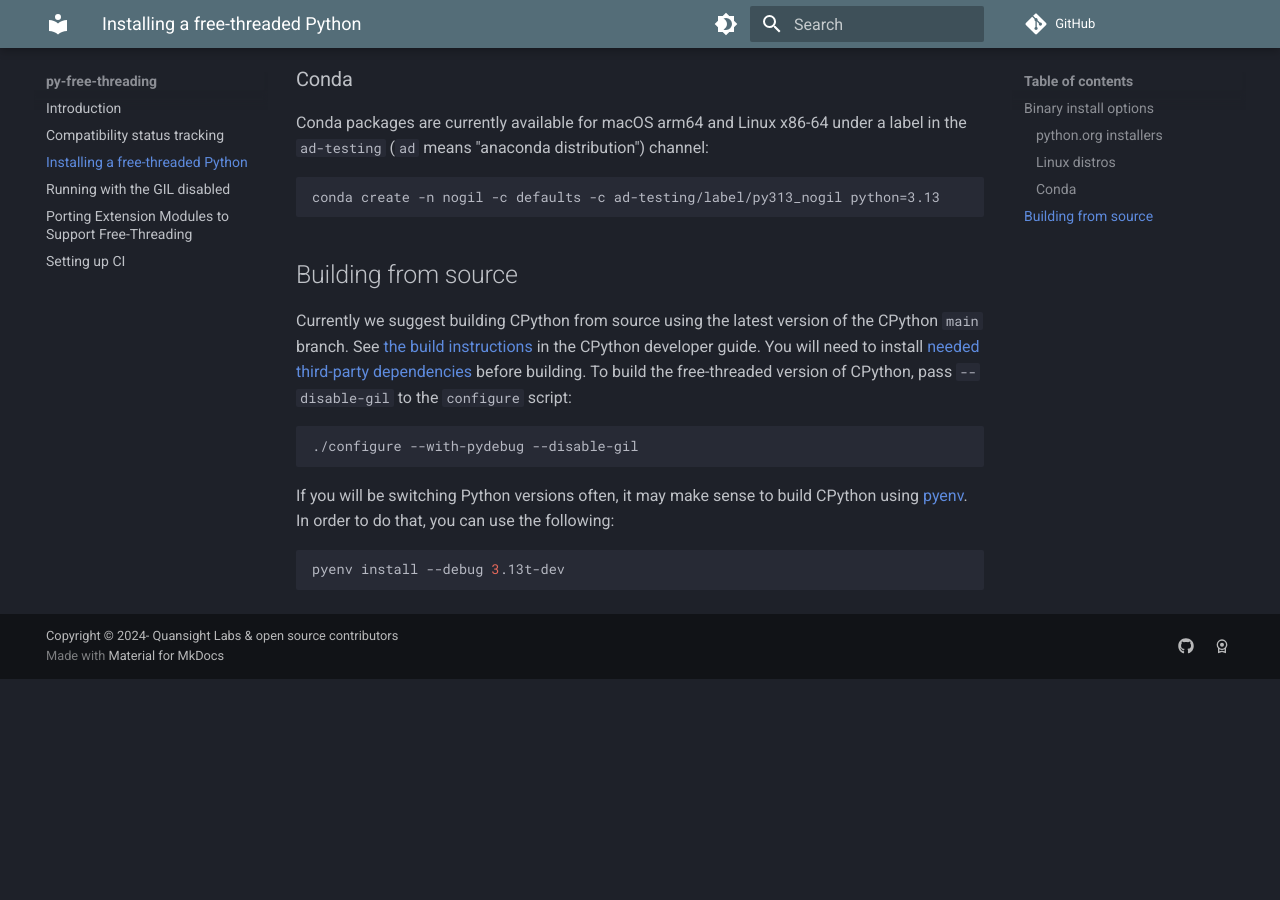
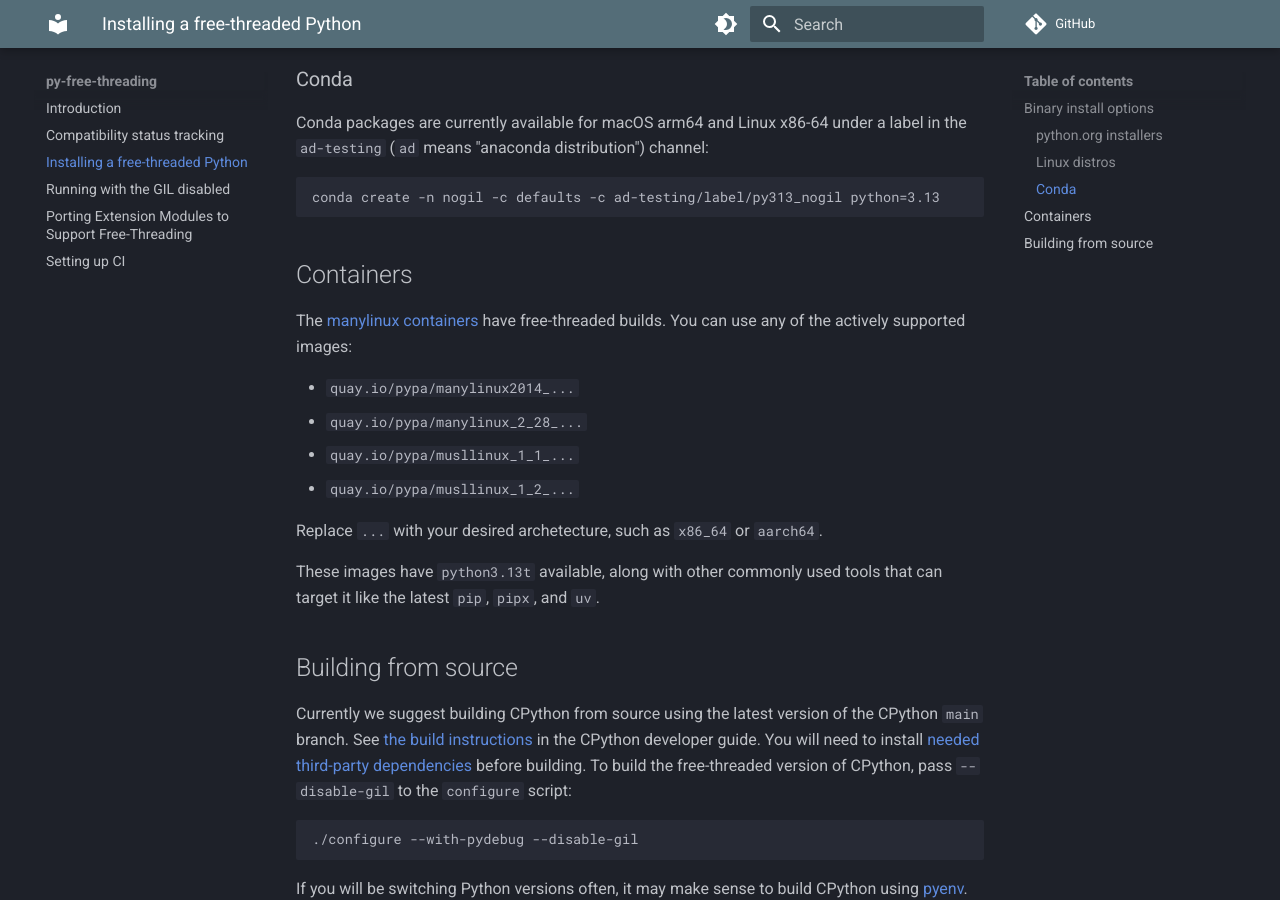
Before and after one commit to Quansight-Labs/free-threaded-compatibility, an MkDocs documentation site: the page built from docs/installing_cpython.md, in a window 1280 px wide and 900 px high, scrolled down 991 px. Built offline with MkDocs 1.6.1 and Material for MkDocs 9.7.7, drawn with Linux system fonts in a browser that asks for light colours; comment, search, counter and statistics services are not loaded; before the commit the page ends 1670 px from its top, so only the background shows below that.

Commit message:
docs: mention containers with python3.13t

````diff
--- a/docs/installing_cpython.md
+++ b/docs/installing_cpython.md
@@ -78,6 +78,20 @@
 conda create -n nogil -c defaults -c ad-testing/label/py313_nogil python=3.13
 ```
 
+## Containers
+
+The [manylinux containers](https://github.com/pypa/manylinux) have free-threaded
+builds. You can use any of the actively supported images:
+
+* `quay.io/pypa/manylinux2014_...`
+* `quay.io/pypa/manylinux_2_28_...`
+* `quay.io/pypa/musllinux_1_1_...`
+* `quay.io/pypa/musllinux_1_2_...`
+
+Replace `...` with your desired archetecture, such as `x86_64` or `aarch64`.
+
+These images have `python3.13t` available, along with other commonly used tools
+that can target it like the latest `pip`, `pipx`, and `uv`.
 
 ## Building from source
 
````
